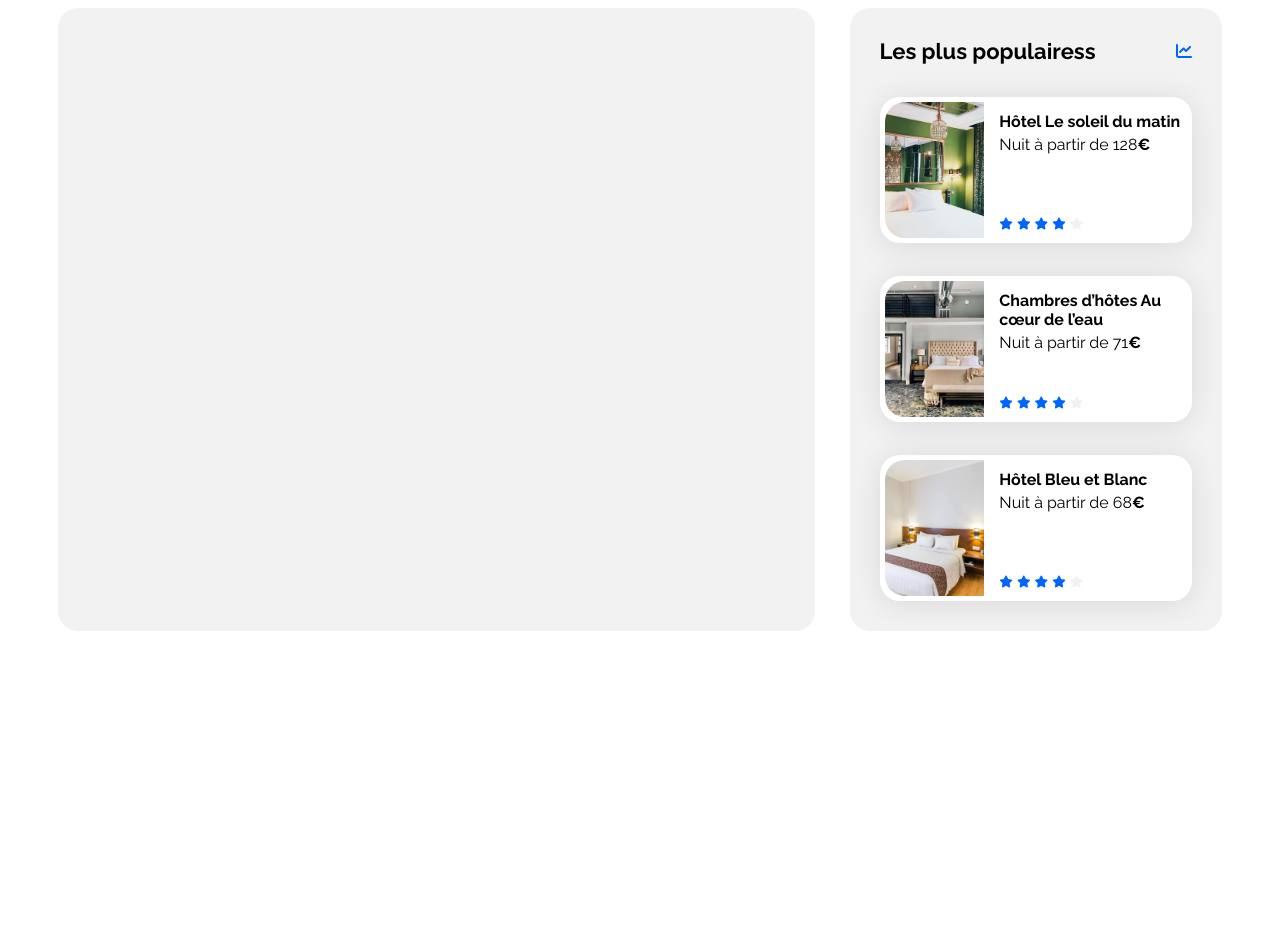
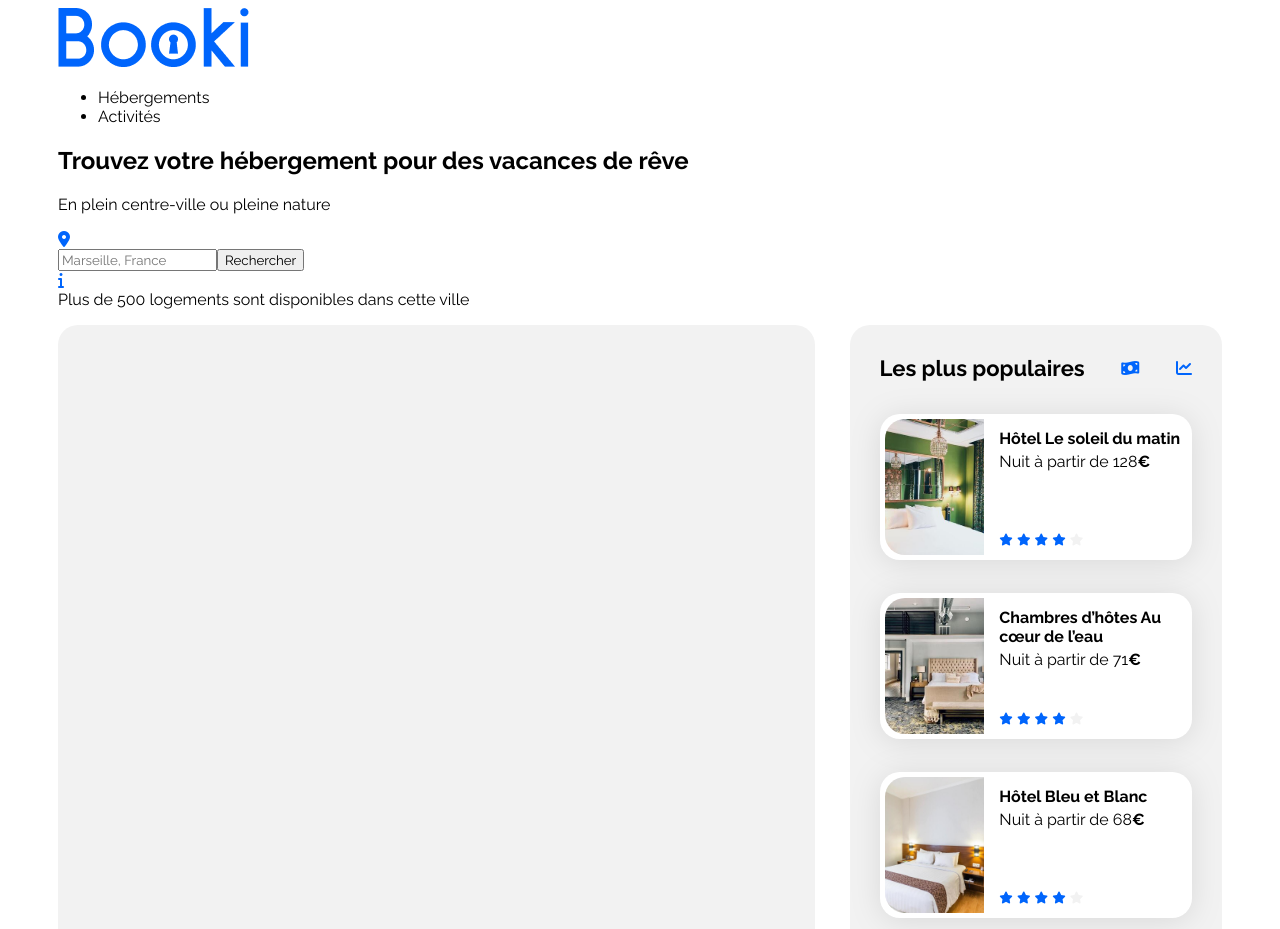
Before and after one commit to ynadOS/OC_P2_Booki, a plain HTML site: page index.html in a window 1280 px wide. Shown: the top 929 px of the page. Before the commit the page ends 800 px from the top, so only its background shows below. Drawn offline with Linux system fonts and the light colour scheme.

Commit message:
intégration partie recherche

```diff
--- a/index.html
+++ b/index.html
@@ -12,19 +12,49 @@
         integrity="sha512-MV7K8+y+gLIBoVD59lQIYicR65iaqukzvf/nwasF0nqhPay5w/9lJmVM2hMDcnK1OnMGCdVK+iQrJ7lzPJQd1w=="
         crossorigin="anonymous" referrerpolicy="no-referrer" />
     <link rel="stylesheet" href="./css/style.css">
+    <script src="https://kit.fontawesome.com/da403aa189.js" crossorigin="anonymous"></script>
 </head>
 
 <body>
     <div class="main-container">
-        <header></header>
+        <header>
+            <div class="header-navigation">
+                <div class="logoreservia">
+                    <img src="images/logo/Booki.png">
+                </div>
+                <div class="menu-navigation">
+                    <ul>
+                        <li>Hébergements</li>
+                        <li>Activités</li>
+                    </ul>
+                </div>
+            </div>
+        </header>
         <main>
+            <div class="trouvez-herbergements">
+                <div class="trouvez-votre-hebergement">
+                    <h2>Trouvez votre hébergement pour des vacances de rêve</h2>
+                    <p>En plein centre-ville ou pleine nature</p>
+                </div>
+                <div class="search-bar">
+                    <div><i class="fa-solid fa-location-dot"></i></div><input type="search" placeholder="Marseille, France"></i><button>Rechercher</button>
+                </div>
+                <div class="filtres">
+
+                </div>
+                <div class="infos-recherche">
+                    <div><i class="fa-solid fa-info"></i></div>
+                    <div>Plus de 500 logements sont disponibles dans cette ville</p></div><p>
+
+                </div>
+            </div>
             <div class="hebergements-and-populaires">
                 <section class="hebergements">
 
                 </section>
                 <section class="populaires">
                     <div class="populaires-title">
-                        <h2 class="section-title">Les plus populairess</h2>
+                        <h2 class="section-title">Les plus populaires</h2><i class="fa-solid fa-money-bill-wave"></i>
                         <i class="fa-solid fa-chart-line" aria-hidden="true"></i>
                     </div>
                     <div class="populaires-cards">
```
